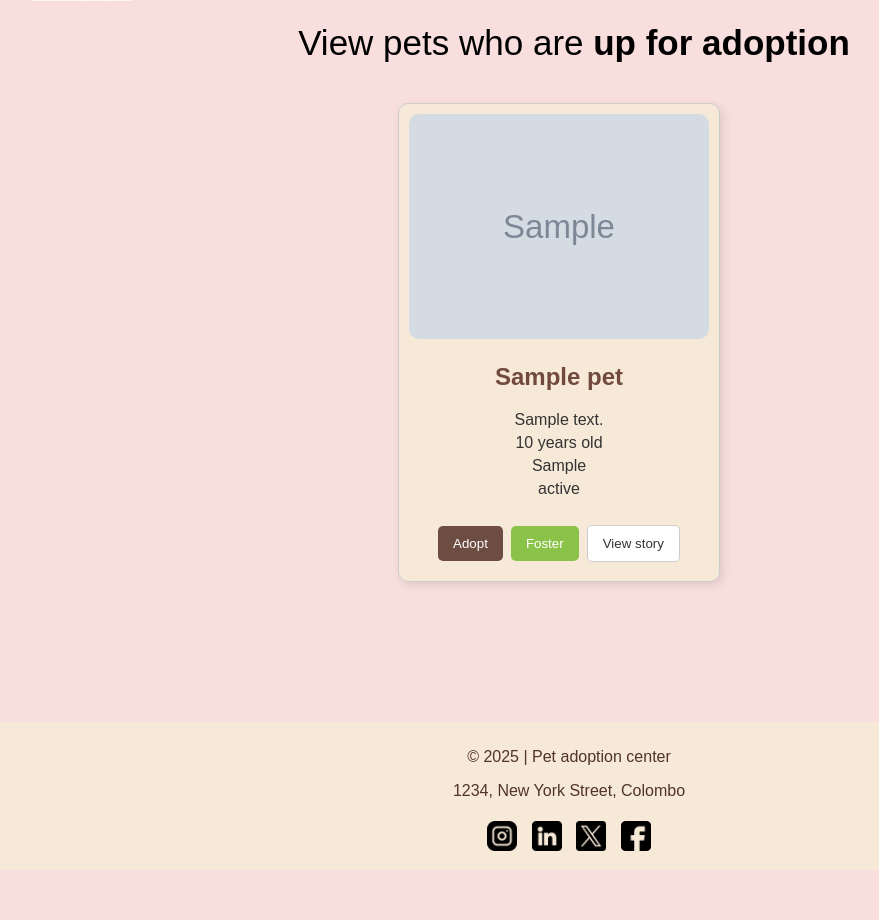
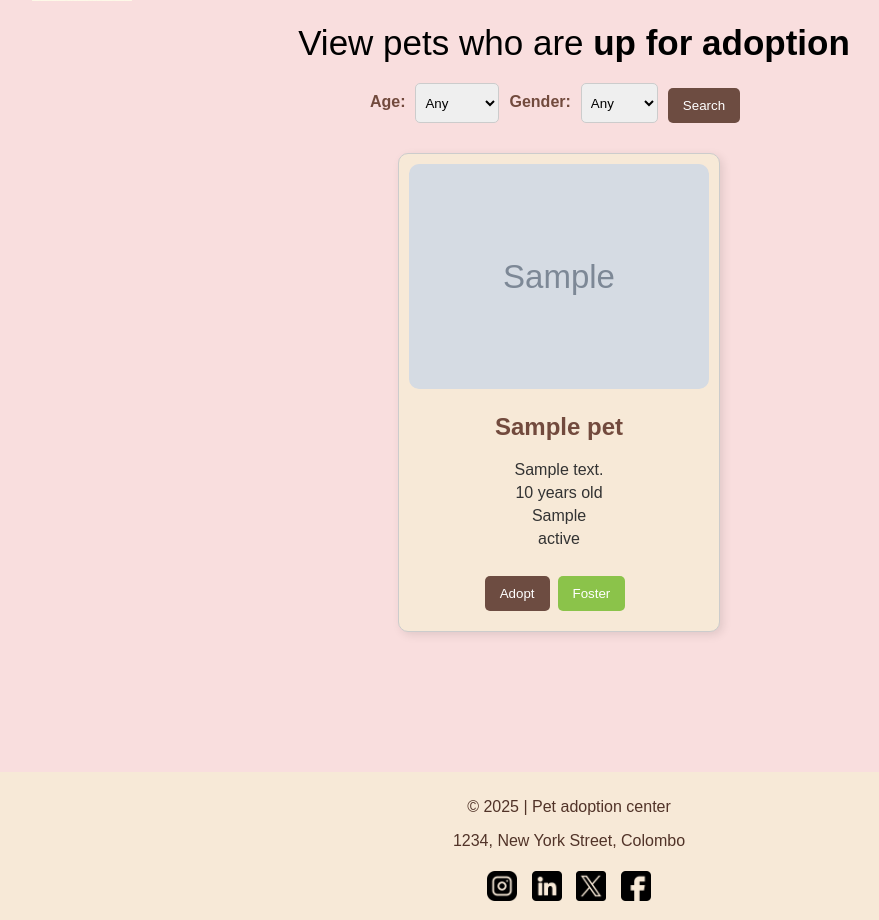
Before and after one commit to ThusathmiSapumanage/PetAdoption, a PHP site: page /viewPets.php in a window 1280 px wide. Shown: the part 82-1002 px from the top of the page, without its empty margins (81-960 px from the left). Before the commit the page ends 933 px from the top, so only its background shows below. Run offline with PHP 8.4, Linux system fonts and the light colour scheme; tables that the repository leaves empty or names only in its code hold one stand-in row (values such as "Sample post"); grey boxes marked "Sample" are stand-in pictures.

Commit message:
added filter

```diff
--- a/dashboard.php
+++ b/dashboard.php
@@ -2,7 +2,6 @@
 <html>
 <head>
     <title>Welcome to the adoption site</title>
-    <link rel="stylesheet" href="dash.css">
     <style>
         body {
             font-family: Arial, sans-serif;
--- a/viewPets.css
+++ b/viewPets.css
@@ -76,13 +76,36 @@ button {
     background-color: #7ba83e;
 }
 
-.buttonV {
-    background-color: #fff;
-    border: 1px solid #ccc;
-    color: #333;
-    margin: 0;
+.filter-form
+{
+    display: flex;
+    justify-content: center;
+    gap: 10px;
+    margin-top: 20px;
 }
 
-.buttonV:hover {
-    background-color: #f0f0f0;
+.filter-form label
+{
+    font-weight: bold;
+    color: #724a3d;
+    margin-top: 10px;
 }
+
+.filter-form select
+{
+    padding: 5px;
+    border: 1px solid #ccc;
+    border-radius: 5px;
+    height: 40px;
+}
+
+.filter-form button
+{
+    padding: 10px 15px;
+    border: none;
+    border-radius: 5px;
+    cursor: pointer;
+    transition: background-color 0.3s;
+    background-color: #6d4c41;
+    color: #fff;
+}
--- a/viewPets.php
+++ b/viewPets.php
@@ -6,16 +6,53 @@
 </head>
 <body>
     <?php include 'header.html'; ?>
-    <p class = "text"> View pets who are <b>up for adoption</b></p>
+    <p class="text"> View pets who are <b>up for adoption</b></p>
+
+    <form method="GET" action="" class="filter-form">
+        <label for="age">Age:</label>
+        <select name="age" id="age">
+            <option value="">Any</option>
+            <option value="1">1 year</option>
+            <option value="2">2 years</option>
+            <option value="3">3 years</option>
+            <option value="4">4 years</option>
+            <option value="5+">5+ years</option>
+        </select>
+
+        <label for="gender">Gender:</label>
+        <select name="gender" id="gender">
+            <option value="">Any</option>
+            <option value="Male">Male</option>
+            <option value="Female">Female</option>
+        </select>
+
+        <button type="submit" class="filter-button">Search</button>
+    </form>
+
     <div class="container">
         <?php
         include 'config.php';
 
-        $sql = "SELECT name, age, gender, description, image, vaccinationStatus FROM pet";
+        $sql = "SELECT name, age, gender, description, image, vaccinationStatus FROM pet WHERE 1=1";
+
+        if (!empty($_GET['age'])) {
+            $age = $_GET['age'];
+            if ($age == "5+") {
+                $sql .= " AND age >= 5";
+            } else {
+                $sql .= " AND age = $age";
+            }
+        }
+
+        if (!empty($_GET['gender'])) {
+            $gender = $conn->real_escape_string($_GET['gender']);
+            $sql .= " AND gender = '$gender'";
+        }
+
         $result = $conn->query($sql);
 
         if ($result->num_rows > 0) {
-            while($row = $result->fetch_assoc()) {
+            while ($row = $result->fetch_assoc()) {
                 echo '<div class="pet">';
                 echo '<img src="images/' . $row["image"] . '" alt="' . $row["name"] . '">';
                 echo '<h2>' . $row["name"] . '</h2>';
@@ -24,13 +61,12 @@
                 echo '<p>' . $row["gender"] . '</p>';
                 echo '<p>' . $row["vaccinationStatus"] . '</p>';
                 echo '</br>';
-                echo '<a href = "adoptionForm.php"><button class="buttonA">Adopt</button></a>';
-                echo '<button class="buttonF">Foster</button>';
-                echo '<button class="buttonV">View story</button>';
+                echo '<a href="adoptionForm.php"><button class="buttonA">Adopt</button></a>';
+                echo '<a href="fosterhomeapp.php"><button class="buttonF">Foster</button></a>';
                 echo '</div>';
             }
         } else {
-            echo "0 results";
+            echo "No results found.";
         }
         $conn->close();
         ?>
```
Also changed, not shown: AboutUs.html (+0 -8 lines), dash.css (deleted, +0 -49 lines), style.css (line endings or trailing spaces).
